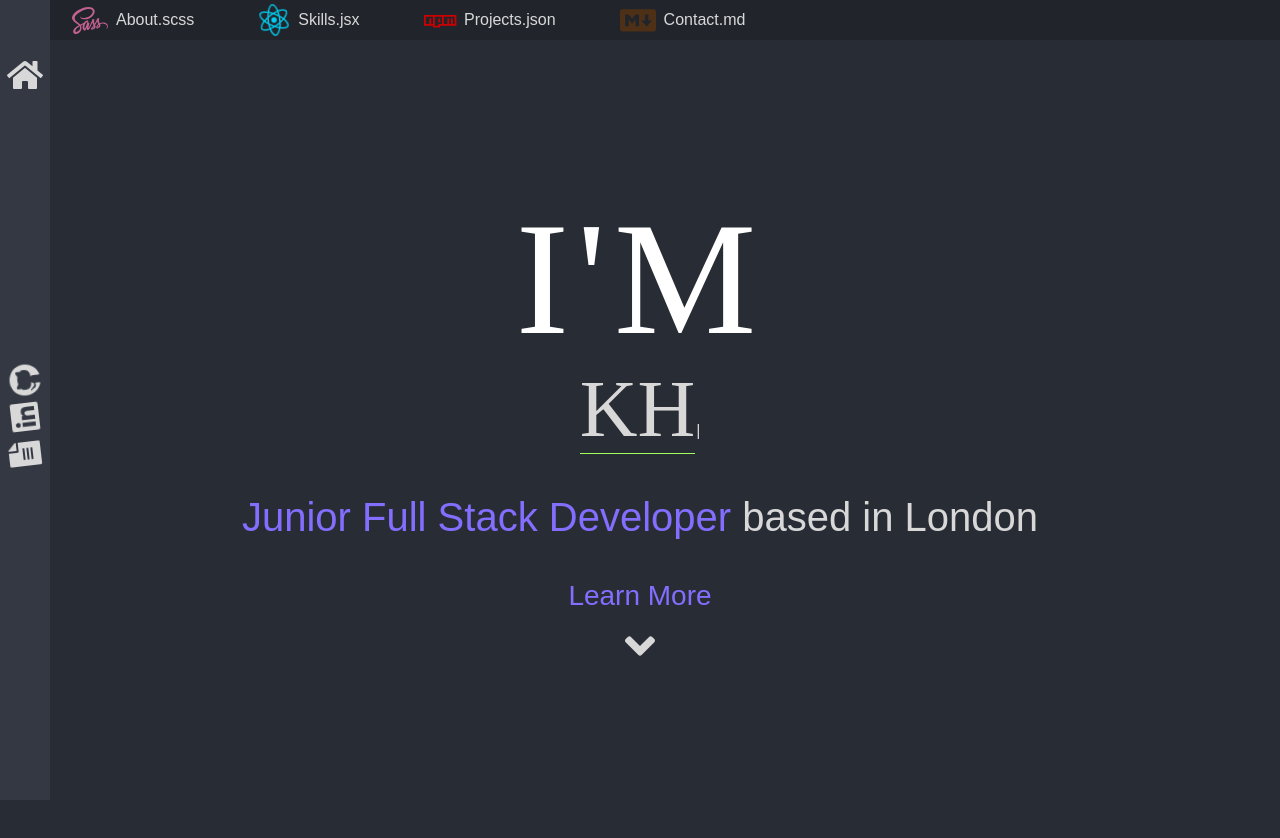
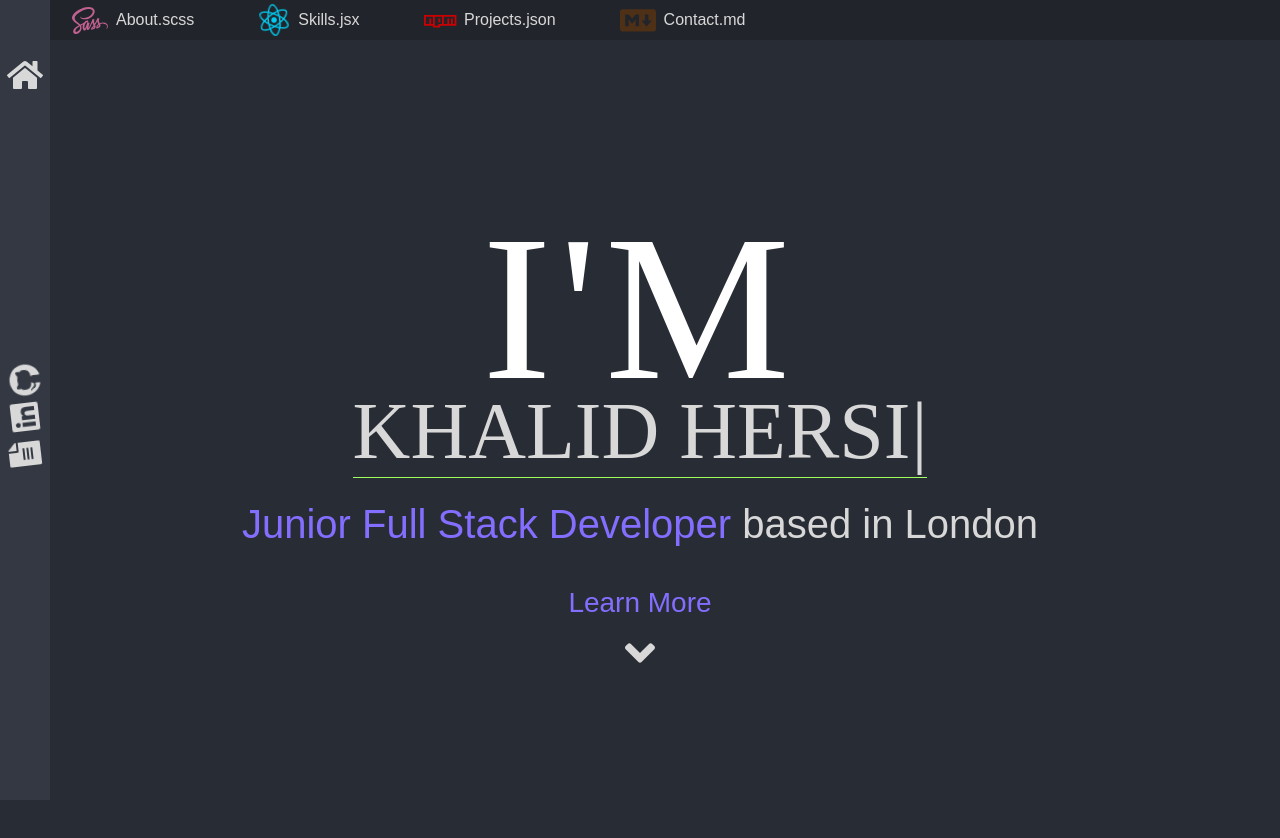
Before and after one commit to khalidhersi/vscodefolio, a React (Create React App) app: page / in a window 1280 px wide. Built offline with nearby package versions, Linux system fonts and the light colour scheme.

Commit message:
landing page animations complete

```diff
--- a/src/Compnents/Home/Home.jsx
+++ b/src/Compnents/Home/Home.jsx
@@ -10,13 +10,17 @@ const Home = () => {
         <section className="landing sections">
             <header className="landing__header">
             <TextAnimation/>
-                <Typewriter
-                    options={{
-                        wrapperClassName: "landing__header__title",
-                        strings: ['Khalid Hersi'],
-                        autoStart: true,
-                        loop: true,
-                    }} />
+               <h2 className="landing__header__title"><Typewriter
+                        onInit={(typewriter) => {
+                            typewriter.pauseFor(900)
+                            .typeString('Khalid Hersi')
+                              .callFunction(() => {
+                                console.log('String typed out!');
+                              })
+                              .start();
+                          }}
+                          />
+                          </h2>
                 <p className="landing__header__desc">
                     <span className="text-accent">Junior Full Stack Developer</span> based in London
                 </p>
--- a/src/Compnents/Home/Home.scss
+++ b/src/Compnents/Home/Home.scss
@@ -59,7 +59,7 @@
 
         }
         &__id{
-          font-size: 10rem;
+          font-size: 13rem;
           padding: 0;
           position: relative;
           top: 0.2em;
--- a/src/Compnents/TextAnimation/TextAnimation.jsx
+++ b/src/Compnents/TextAnimation/TextAnimation.jsx
@@ -1,58 +1,35 @@
-import React from 'react';
-import styled, { keyframes } from 'styled-components';
+import React from "react";
+import styled, { keyframes } from "styled-components";
 
 const TextAnimation = (word) => {
   const textArr = "I'm".split("");
   return (
-        <Wrapper className="landing__header__title__id" >
+    <Wrapper className="landing__header__title__id">
       {textArr.map((word, index) => (
         <span key={index}>{word}</span>
       ))}
     </Wrapper>
-    )
-}
-    const animation = keyframes`
-    0& {opacity: 0; transorm: translate(-100px) skewY(10deg) skewX(10deg) rotateZ(30deg); filter: blur(10px); }
-    50& {opacity: 0.5; transorm: translate(-50px) skewY(5deg) skewX(5deg) rotateZ(15deg); filter: blur(5px); }
-    100& {opacity: 1; transorm: translate(0px) skewY(0deg) skewX(0deg) rotateZ(0deg); filter: blur(0px); }
-    `
+  );
+};
 const moveInDown = keyframes`
     0% {
     opacity: 0;
-transform: translateY(-10rem);
-filter: blur(10px);
-skewX(10deg);
-skewY(10deg);
-rotateZ(30deg);
+    transform: translateY(-70rem);
     }
 
     100% {
     opacity: 1;
-transform: translate(0);
-filter: blur(0px);
-skewX(0deg);
-skewY(0deg);
-rotateZ(0deg);
-}`
+    transform: translateY(0);
+    }`;
 
-const Wrapper =  styled.h2`
+const Wrapper = styled.h2`
   display: inline-block;
   font-size: 6rem;
   text-transform: uppercase;
   color: #fff;
-    font-weight: 300;
+  font-weight: 400;
   letter-spacing: 0.5rem;
-    animation: ${moveInDown} 1s ease-in-out .3s both;
-    animation-timing-function: cubic-bezier(0.1, 0.8, 1.5);
-    span:nth-child(1){
-        animation-delay: 0.1s;
-    }
-    span:nth-child(2){
-        animation-delay: 0.8s;
-    }
-    span:nth-child(3){
-        animation-delay: 1.5s;
-    }
-`
+  animation: ${moveInDown} 1s ease-in 0.3s both;
+`;
 
-export default TextAnimation
+export default TextAnimation;
```
Also changed, not shown: 1 other file (tests, documents, lock files or other folders). Lines whose indentation alone changed are shown as unchanged.
